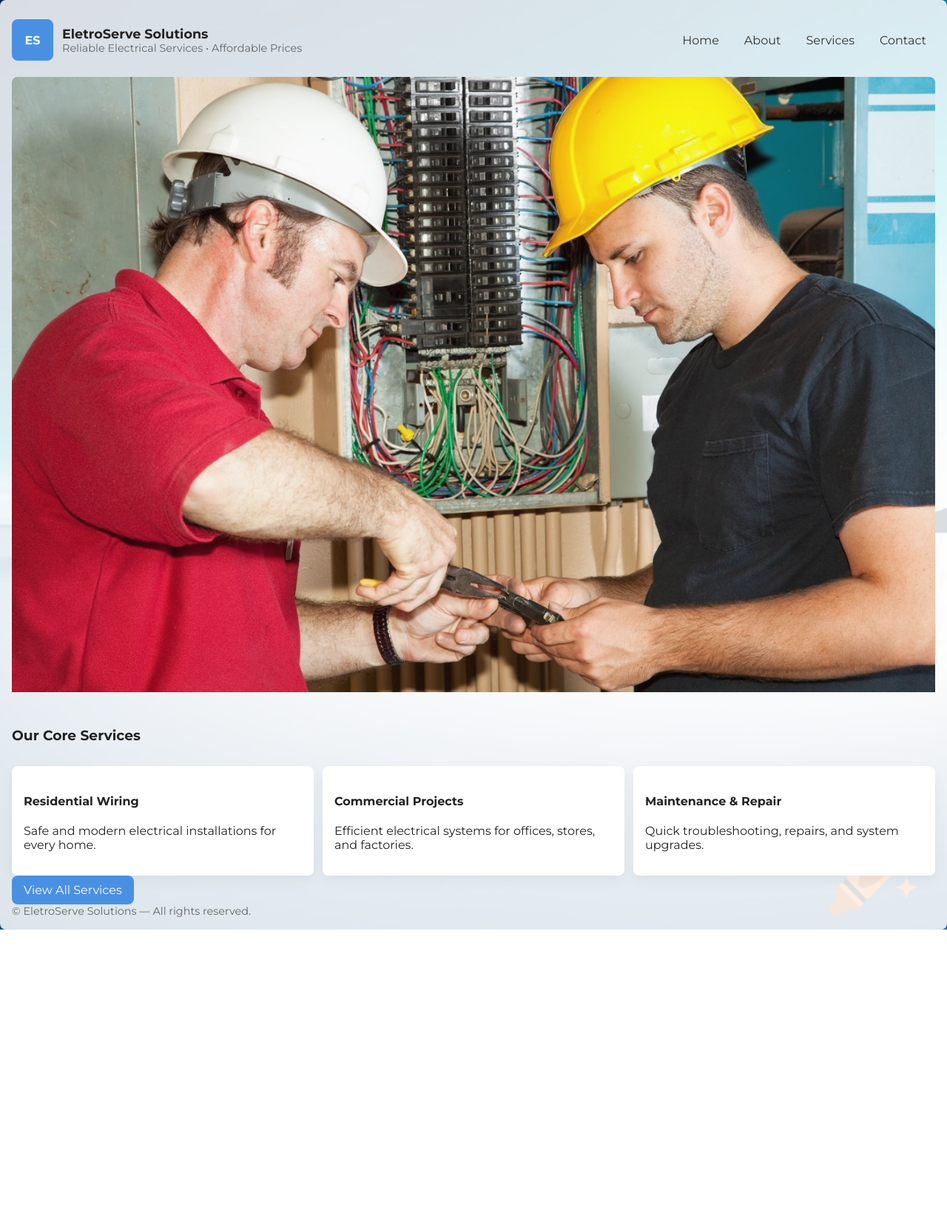
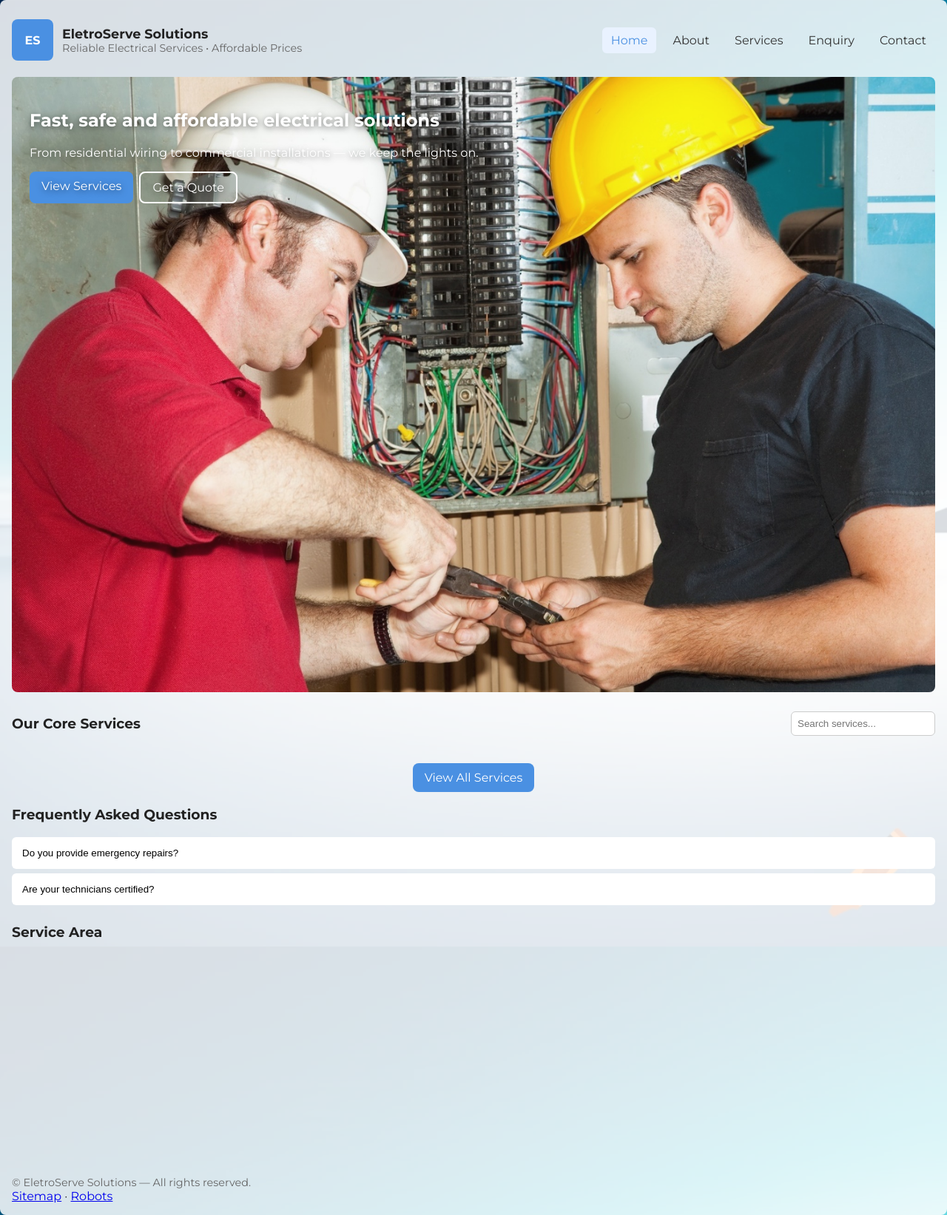
Before and after one commit to vuyelwa124/EletroServe-Solutions, a plain HTML site: page index.html in a window 1280 px wide. Shown: the whole page at 74% size. Before the commit the page ends 1257 px from the top, so only its background shows below. Drawn offline with nearby package versions, Linux system fonts and the light colour scheme; files that its build step writes are made by us from their sources.

Commit message:
Updated index.html

```diff
--- a/index.html
+++ b/index.html
@@ -1,11 +1,34 @@
 <!DOCTYPE html>
 <html lang="en">
 <head>
-  <meta charset="UTF-8">
-  <meta name="viewport" content="width=device-width, initial-scale=1">
-  <title>EletroServe Solutions</title>
+  <meta charset="utf-8" />
+  <meta name="viewport" content="width=device-width,initial-scale=1" />
+  <title>EletroServe Solutions — Reliable Electrical Services</title>
+  <meta name="description" content="EletroServe Solutions: residential wiring, commercial projects, maintenance & repair. Affordable, reliable electricians near you." />
+  <meta name="keywords" content="electrician, electrical services, residential wiring, commercial electrical, electrical maintenance, EletroServe" />
   <link rel="stylesheet" href="style.css">
+  <!-- Google Font -->
   <link href="https://fonts.googleapis.com/css2?family=Montserrat:wght@300;400;600;700;900&display=swap" rel="stylesheet">
+  <!-- Leaflet (map) CSS -->
+  <link rel="stylesheet" href="https://unpkg.com/leaflet@1.9.4/dist/leaflet.css" integrity="" crossorigin=""/>
+  <script type="application/ld+json">
+  {
+    "@context":"https://schema.org",
+    "@type":"LocalBusiness",
+    "name":"EletroServe Solutions",
+    "description":"Reliable electrical services for homes and businesses.",
+    "url":"https://example.com",
+    "telephone":"+27-000-000-000",
+    "address":{
+      "@type":"PostalAddress",
+      "streetAddress":"123 Main St",
+      "addressLocality":"City",
+      "addressRegion":"Province",
+      "postalCode":"0000",
+      "addressCountry":"ZA"
+    }
+  }
+  </script>
 </head>
 <body>
   <div class="container">
@@ -19,55 +42,77 @@
         </div>
       </div>
       <nav>
-        <a href="index.html">Home</a>
+        <a href="index.html" class="active">Home</a>
         <a href="about.html">About</a>
         <a href="services.html">Services</a>
+        <a href="enquiry.html">Enquiry</a>
         <a href="contact.html">Contact</a>
       </nav>
     </header>
 
-    <!-- Main content -->
     <main>
-      <!-- Hero Section -->
+      <!-- Hero -->
       <section class="hero">
-        <img src="images/eletrician.jfif" width="900" height="600" alt="hero" class="hero-img">
-        <div class="hero-text">
-
-          <p></p>
+        <img src="images/eletrician.jfif" alt="Electrician at work" class="hero-img" width="1200" height="600">
+        <div class="hero-overlay">
+          <h2>Fast, safe and affordable electrical solutions</h2>
+          <p>From residential wiring to commercial installations — we keep the lights on.</p>
+          <div class="hero-ctas">
+            <a href="services.html" class="btn">View Services</a>
+            <a href="enquiry.html" class="btn outline">Get a Quote</a>
+          </div>
         </div>
-        <aside>
-          <div class="hero-img-placeholder"></div>
-        </aside>
       </section>
 
-      <!-- Services Preview -->
+      <!-- Search + Services preview (dynamically populated) -->
       <section class="services-preview">
         <div class="section-title">
           <h3>Our Core Services</h3>
-        </div>
-        <div class="grid services-grid">
-          <div class="card">
-            <h4>Residential Wiring</h4>
-            <p>Safe and modern electrical installations for every home.</p>
-          </div>
-          <div class="card">
-            <h4>Commercial Projects</h4>
-            <p>Efficient electrical systems for offices, stores, and factories.</p>
-          </div>
-          <div class="card">
-            <h4>Maintenance & Repair</h4>
-            <p>Quick troubleshooting, repairs, and system upgrades.</p>
+          <div class="search-row">
+            <input id="serviceSearch" type="search" placeholder="Search services..." aria-label="Search services">
           </div>
         </div>
-        <a class="btn" href="services.html">View All Services</a>
+
+        <div id="servicesGrid" class="grid services-grid" aria-live="polite">
+          <!-- JS will populate cards here -->
+        </div>
+
+        <div class="center">
+          <a class="btn" href="services.html">View All Services</a>
+        </div>
+      </section>
+
+      <!-- FAQ accordion -->
+      <section class="faq">
+        <h3>Frequently Asked Questions</h3>
+        <div class="accordion">
+          <div class="accordion-item">
+            <button class="acc-btn">Do you provide emergency repairs?</button>
+            <div class="acc-panel">Yes — we offer 24/7 emergency callouts. Response time varies by location.</div>
+          </div>
+          <div class="accordion-item">
+            <button class="acc-btn">Are your technicians certified?</button>
+            <div class="acc-panel">All our electricians are licensed and insured.</div>
+          </div>
+        </div>
+      </section>
+
+      <!-- Map -->
+      <section class="map-section">
+        <h3>Service Area</h3>
+        <div id="map" style="height:300px;border-radius:8px;overflow:hidden"></div>
       </section>
     </main>
 
-    <!-- Footer -->
     <footer>
       <div class="muted-small">© EletroServe Solutions — All rights reserved.</div>
+      <div class="footer-links">
+        <a href="sitemap.xml">Sitemap</a> · <a href="robots.txt">Robots</a>
+      </div>
     </footer>
   </div>
-  <script src="script.js"></script>
+
+  <script src="https://unpkg.com/leaflet@1.9.4/dist/leaflet.js" integrity="" crossorigin=""></script>
+  <script src="script.js" defer></script>
 </body>
 </html>
```
